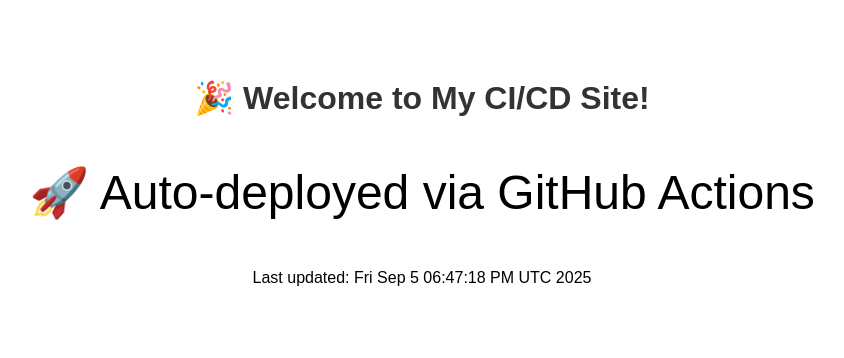
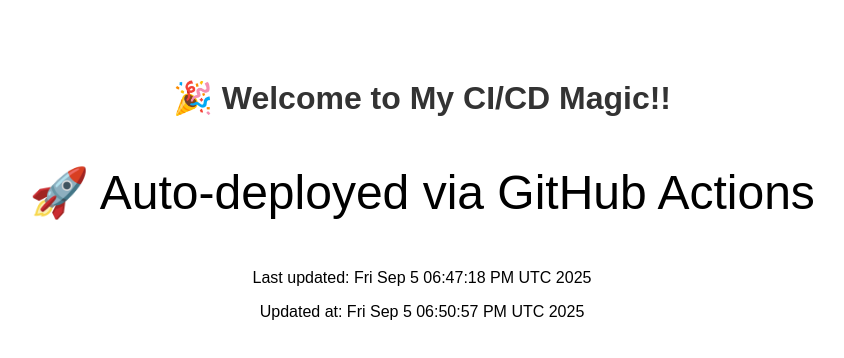
Before and after one commit to smartcomputing123/my-first-git-project, a plain HTML site: page site/index.html in a window 1280 px wide. Shown: the whole page, without its empty margins (218-1062 px from the left). Drawn offline with Linux system fonts and the light colour scheme.

Commit message:
Update site content

```diff
--- a/site/index.html
+++ b/site/index.html
@@ -9,8 +9,9 @@
     </style>
 </head>
 <body>
-    <h1>🎉 Welcome to My CI/CD Site!</h1>
+    <h1>🎉 Welcome to My CI/CD Magic!!</h1>
     <p class="emoji">🚀 Auto-deployed via GitHub Actions</p>
     <p>Last updated: Fri Sep  5 06:47:18 PM UTC 2025</p>
 </body>
 </html>
+<p>Updated at: Fri Sep  5 06:50:57 PM UTC 2025</p>
```
